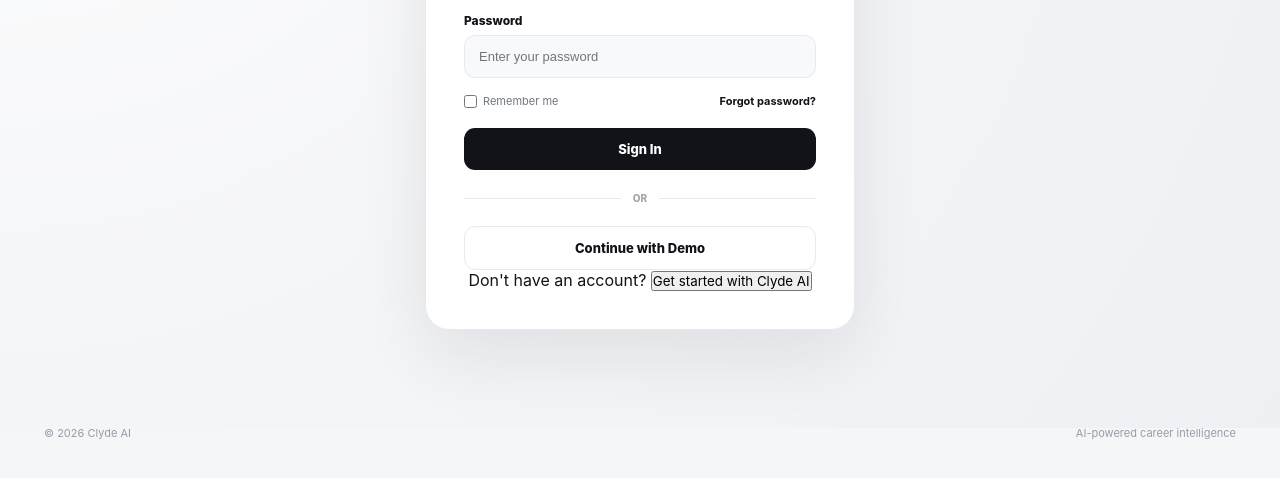
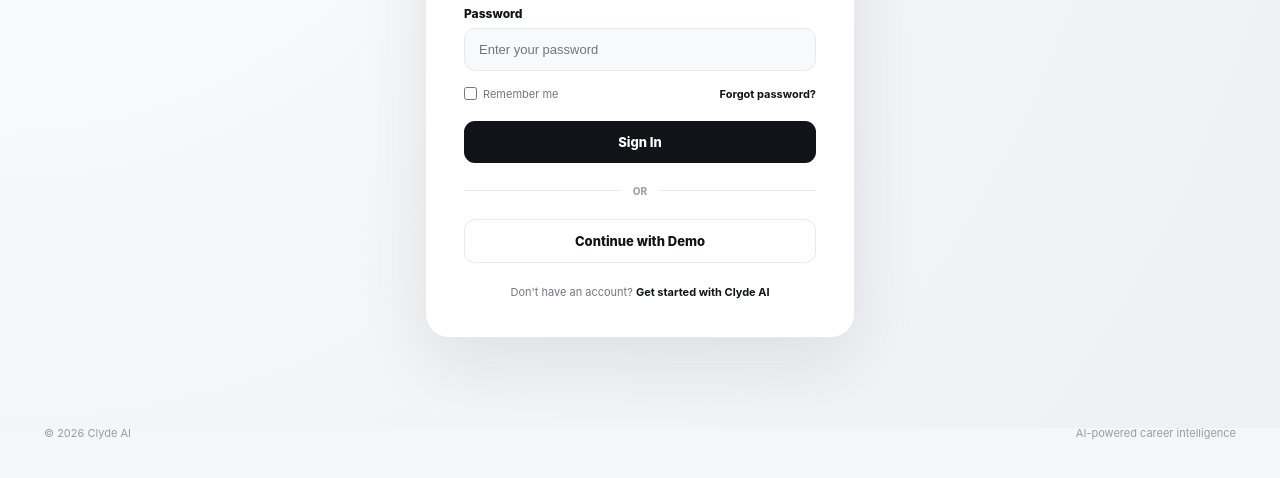
Before and after one commit to clydmrk-dev/clyde-ai-job-assistant, a website: page index.html in a window 1280 px wide. Shown: the part 372-850 px from the top of the page. Drawn offline with Linux system fonts and the light colour scheme.

Commit message:
create-account

```diff
--- a/index.html
+++ b/index.html
@@ -1850,18 +1850,15 @@
       Continue with Demo
     </button>
 
-<div class="create-account">
-
-  <span>Don't have an account?</span>
-
-  <button
-    type="button"
+<p class="login-footer">
+  Don't have an account?
+  <strong
     id="createAccountBtn"
+    style="cursor: pointer;"
   >
     Get started with Clyde AI
-  </button>
-
-</div>
+  </strong>
+</p>
 
   </div>
 
```
